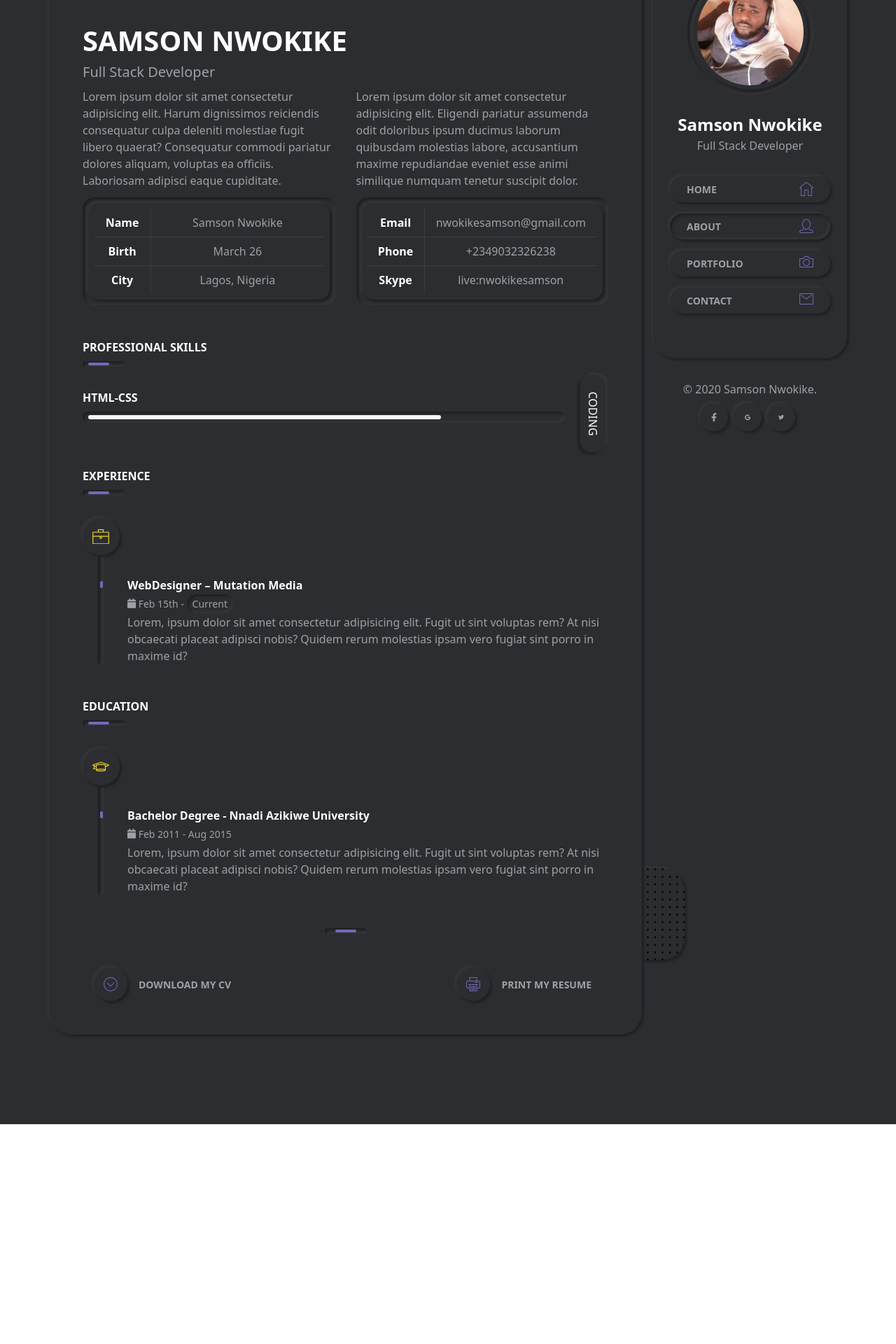
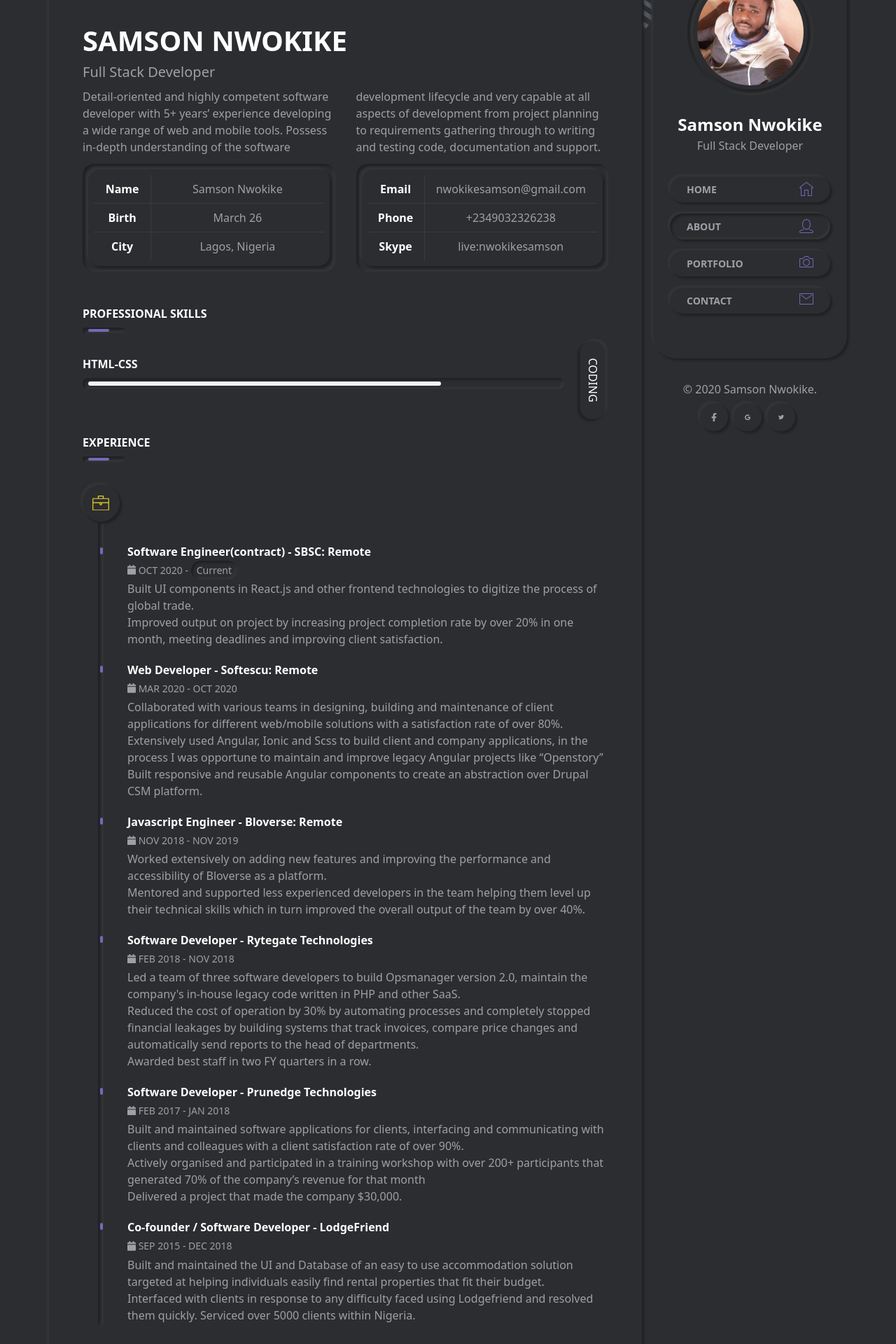
Before and after one commit to sir-radar/portfolio, a Vue app: page /about in a window 1280 px wide. Shown: the part 220-2140 px from the top of the page at 70% size. Before the commit the page ends 1826 px from the top, so only its background shows below. Built offline with nearby package versions, Linux system fonts and the light colour scheme.

Commit message:
update about page

```diff
--- a/src/pages/About.vue
+++ b/src/pages/About.vue
@@ -13,16 +13,10 @@
       <p class="mb-2 text-xl text-muted">Full Stack Developer</p>
       <div class="flex flex-col w-full mb-3 md:flex-row">
         <div class="w-full md:w-1/2 mb-15 md:mb-0 md:pr-15 text-muted">
-          Lorem ipsum dolor sit amet consectetur adipisicing elit. Harum
-          dignissimos reiciendis consequatur culpa deleniti molestiae fugit
-          libero quaerat? Consequatur commodi pariatur dolores aliquam, voluptas
-          ea officiis. Laboriosam adipisci eaque cupiditate.
+          {{ intro1 }}
         </div>
         <div class="w-full md:w-1/2 md:pl-15 text-muted">
-          Lorem ipsum dolor sit amet consectetur adipisicing elit. Eligendi
-          pariatur assumenda odit doloribus ipsum ducimus laborum quibusdam
-          molestias labore, accusantium maxime repudiandae eveniet esse animi
-          similique numquam tenetur suscipit dolor.
+          {{ intro2 }}
         </div>
       </div>
       <div class="flex flex-col w-full md:flex-row">
@@ -132,26 +126,27 @@
           </div>
         </div>
         <div class="pt-16">
-          <div class="relative pt-5 pl-16 time-content">
+          <div v-for="exp in experience" :key="exp.title" class="relative pt-5 pl-16 time-content">
             <div>
               <h6
                 class="mb-1 text-base font-semibold text-white"
                 :class="{'text-dark': state.theme === 'light'}"
-              >WebDesigner – Mutation Media</h6>
+              >{{ exp.title }}</h6>
               <div class="mb-1 text-sm text-muted">
                 <span :class="{'text-dark': state.theme === 'light'}">
-                  <fa class="inline-block w-3 pb-1" icon="calendar"></fa> Feb 15th -
+                  <fa class="inline-block w-3 pb-1" icon="calendar"></fa> {{exp.startDate}} -
                   <span
+                    v-if="exp.current"
                     class="px-2 py-1 shadow-app-inner rounded-2"
                     :class="{'shadow-app-light-inner': state.theme === 'light'}"
                   >Current</span>
+                  <span v-else>
+                    {{exp.endDate}}
+                  </span>
                 </span>
               </div>
-              <p class="text-muted">
-                Lorem, ipsum dolor sit amet consectetur adipisicing elit. Fugit
-                ut sint voluptas rem? At nisi obcaecati placeat adipisci nobis?
-                Quidem rerum molestias ipsam vero fugiat sint porro in maxime
-                id?
+              <p v-for="(summary, i) in exp.summary" :key="i" class="text-muted">
+                {{summary}}
               </p>
             </div>
           </div>
@@ -253,10 +248,77 @@ export default {
         value: 'live:nwokikesamson'
       },
     ];
+    const intro1 = 'Detail-oriented and highly competent software developer with 5+ years’ experience developing a wide range of web and mobile tools. Possess in-depth understanding of the software ';
+    const intro2 = 'development lifecycle and very capable at all aspects of development from project planning to requirements gathering through to writing and testing code, documentation and support.';
+    const experience = [
+      {
+        title: 'Software Engineer(contract) - SBSC: Remote',
+        startDate: 'OCT 2020',
+        endDate: 'OCT 2020',
+        current: true,
+        summary: [
+          'Built UI components in React.js and other frontend technologies to digitize the process of global trade.',
+          'Improved output on project by increasing project completion rate by over 20% in one month, meeting deadlines and improving client satisfaction.'
+        ]
+      },
+      {
+        title: 'Web Developer - Softescu: Remote',
+        startDate: 'MAR 2020',
+        endDate: 'OCT 2020',
+        current: false,
+        summary: [
+          'Collaborated with various teams in designing, building and maintenance of client applications for different web/mobile solutions with a satisfaction rate of over 80%.',
+          'Extensively used Angular, Ionic and Scss to build client and company applications, in the process I was opportune to maintain and improve legacy Angular projects like “Openstory”',
+          'Built responsive and reusable Angular components to create an abstraction over Drupal CSM platform.'
+        ]
+      },
+      {
+        title: 'Javascript Engineer - Bloverse: Remote',
+        startDate: 'NOV 2018',
+        endDate: 'NOV 2019',
+        current: false,
+        summary: [
+          'Worked extensively on adding new features and improving the performance and accessibility of Bloverse as a platform.',
+          'Mentored and supported less experienced developers in the team helping them level up their technical skills which in turn improved the overall output of the team by over 40%.',
+        ]
+      },
+      {
+        title: 'Software Developer  - Rytegate Technologies',
+        startDate: 'FEB 2018',
+        endDate: 'NOV 2018',
+        current: false,
+        summary: [
+          `Led a team of three software developers to build Opsmanager version 2.0, maintain the company's in-house legacy code written in PHP and other SaaS.`,
+          'Reduced the cost of operation by 30% by automating processes and completely stopped financial leakages by building systems that track invoices, compare price changes and automatically send reports to the head of departments.',
+          'Awarded best staff in two FY quarters in a row.'
+        ]
+      },
+      {
+        title: 'Software Developer  - Prunedge Technologies',
+        startDate: 'FEB 2017',
+        endDate: 'JAN 2018',
+        current: false,
+        summary: [
+          `Built and maintained software applications for clients, interfacing and communicating with clients and colleagues with a client satisfaction rate of over 90%.`,
+          'Actively organised and participated in a training workshop with over 200+ participants that generated 70% of the company’s revenue for that month',
+          'Delivered a project that made the company $30,000.'
+        ]
+      },
+      {
+        title: 'Co-founder / Software Developer  - LodgeFriend',
+        startDate: 'SEP 2015',
+        endDate: 'DEC 2018',
+        current: false,
+        summary: [
+          `Built and maintained the UI and Database of an easy to use accommodation solution targeted at helping individuals easily find rental properties that fit their budget.`,
+          'Interfaced with clients in response to any difficulty faced using Lodgefriend and resolved them quickly. Serviced over 5000 clients within Nigeria.',
+        ]
+      },
+    ]
 
     const lastPersonalInfo =  computed(() =>  personalInfo.length - 1)
     const lastcontactInfo =  computed(() =>  contactInfo.length - 1)
-    return { state, personalInfo, contactInfo, lastPersonalInfo, lastcontactInfo }
+    return { state, personalInfo, contactInfo, lastPersonalInfo, lastcontactInfo, intro1, intro2, experience }
   }
 };
 </script>
```
